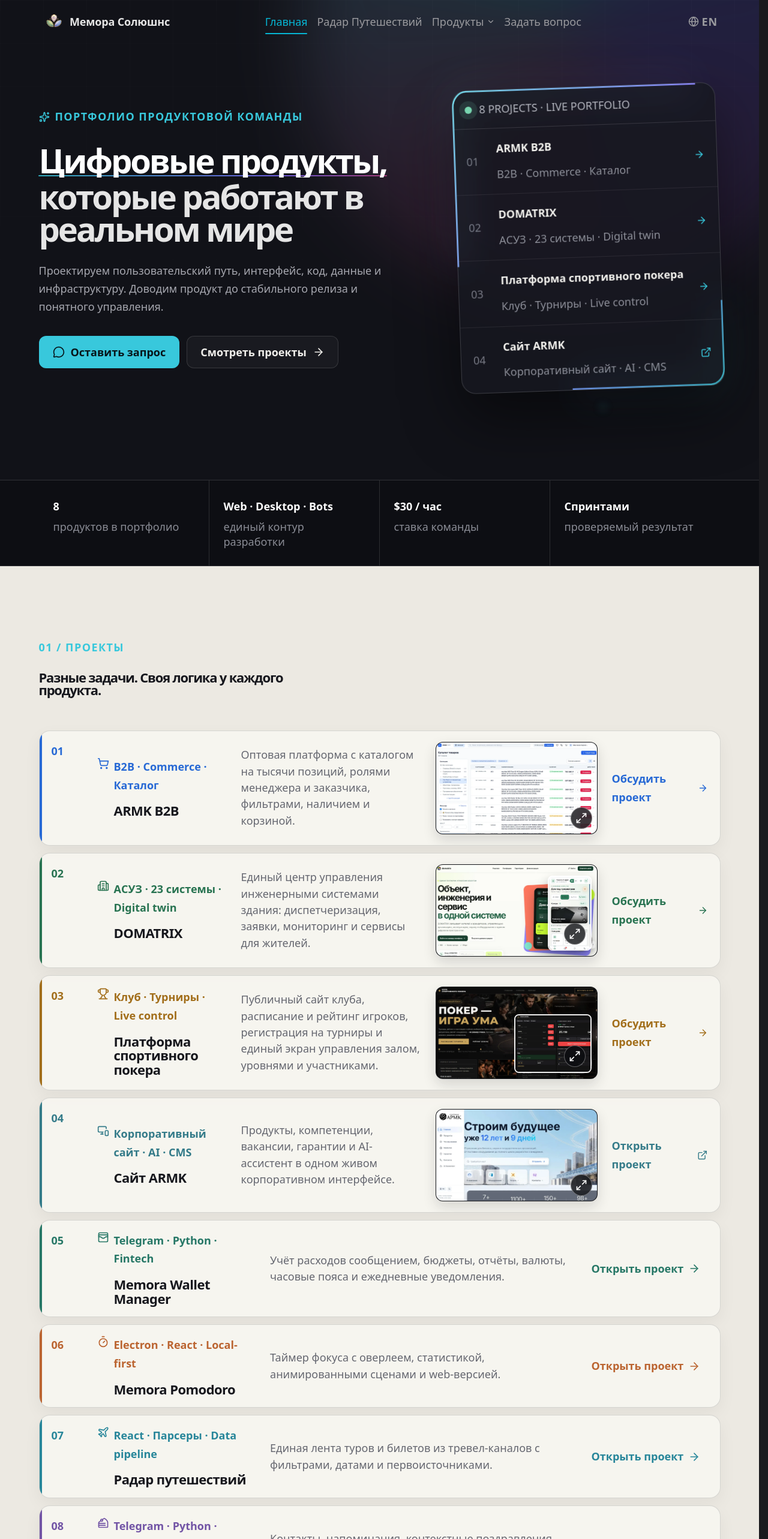
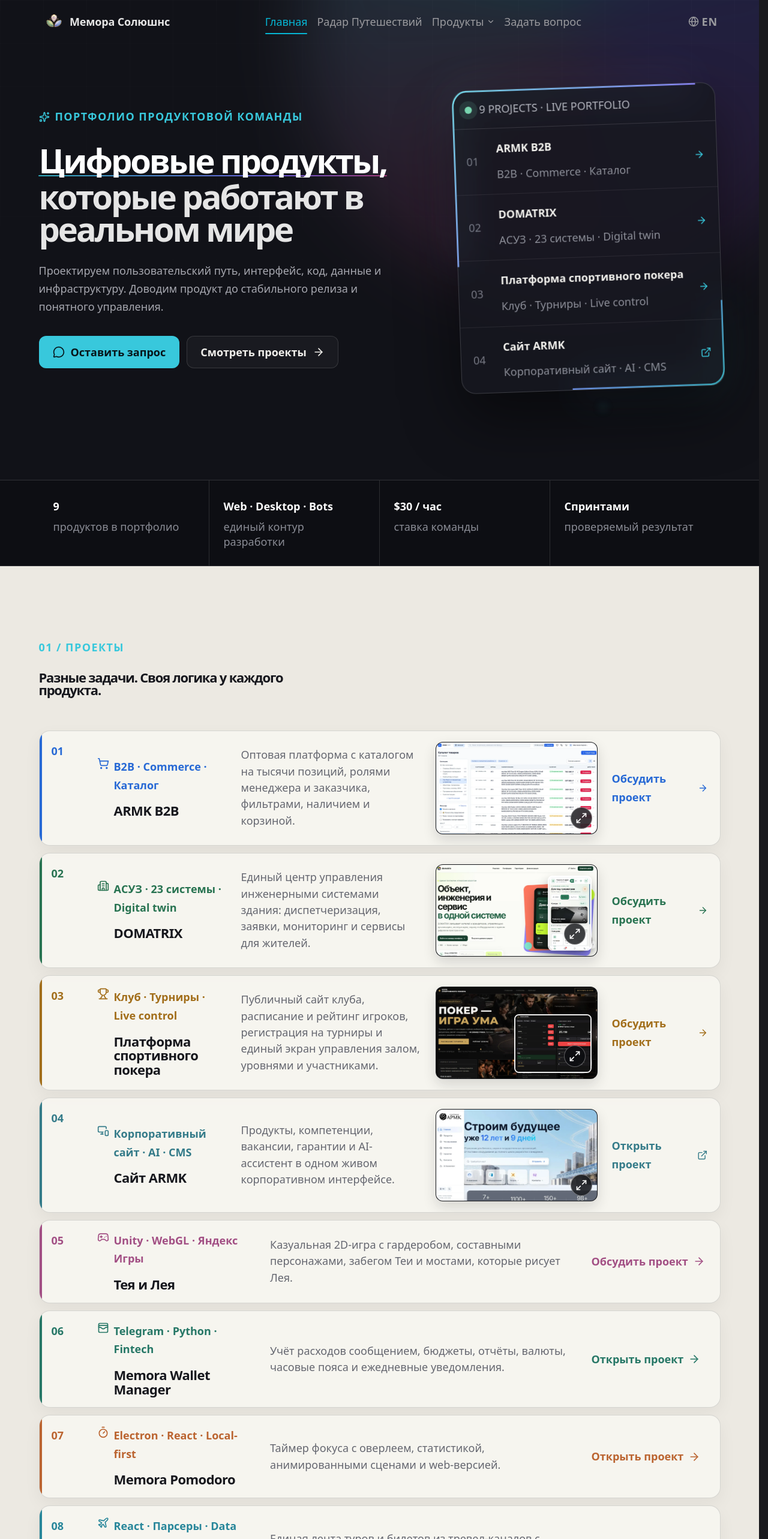
Before and after one commit to arar228/memora-solutions, a React (Vite) app: page / in a window 1280 px wide. Shown: the top 2566 px of the page at 60% size. Built offline with nearby package versions, Linux system fonts and the light colour scheme.

Commit message:
feat: add Teya and Leya to portfolio

```diff
--- a/src/pages/Creator/CreatorPage.css
+++ b/src/pages/Creator/CreatorPage.css
@@ -203,6 +203,7 @@
 .portfolio-case-row.tone-green { --case-accent: #287351; }
 .portfolio-case-row.tone-gold { --case-accent: #a26e1a; }
 .portfolio-case-row.tone-ice { --case-accent: #347b89; }
+.portfolio-case-row.tone-magenta { --case-accent: #a24f84; }
 .portfolio-case-row.tone-mint { --case-accent: #267766; }
 .portfolio-case-row.tone-orange { --case-accent: #bb6430; }
 .portfolio-case-row.tone-cyan { --case-accent: #27869a; }
--- a/src/pages/Creator/CreatorPage.jsx
+++ b/src/pages/Creator/CreatorPage.jsx
@@ -16,6 +16,7 @@
     FileSignature,
     FileText,
     Gauge,
+    Gamepad2,
     Mail,
     Maximize2,
     MessageCircle,
@@ -58,6 +59,7 @@
     { id: 'domatrix', icon: Building2, assets: ['/portfolio/domatrix-landing.webp', '/portfolio/domatrix-app.webp'], tone: 'green' },
     { id: 'poker', icon: Trophy, assets: ['/portfolio/poker-club.webp', '/portfolio/poker-control.webp'], tone: 'gold' },
     { id: 'armk', icon: MonitorSmartphone, assets: ['/portfolio/armk-site.webp'], tone: 'ice' },
+    { id: 'teya-leya', icon: Gamepad2, tone: 'magenta' },
     { id: 'wallet', icon: WalletCards, tone: 'mint' },
     { id: 'pomodoro', icon: Timer, tone: 'orange' },
     { id: 'radar', icon: Plane, tone: 'cyan' },
@@ -73,7 +75,7 @@
         lead: 'Проектируем пользовательский путь, интерфейс, код, данные и инфраструктуру. Доводим продукт до стабильного релиза и понятного управления.',
         discuss: 'Оставить запрос',
         cases: 'Смотреть проекты',
-        proof: [['8', 'продуктов в портфолио'], ['Web · Desktop · Bots', 'единый контур разработки'], ['$30 / час', 'ставка команды'], ['Спринтами', 'проверяемый результат']],
+        proof: [['9', 'продуктов в портфолио'], ['Web · Desktop · Bots', 'единый контур разработки'], ['$30 / час', 'ставка команды'], ['Спринтами', 'проверяемый результат']],
         casesLabel: '01 / Проекты',
         casesTitle: 'Разные задачи. Своя логика у каждого продукта.',
         projectAction: 'Открыть проект',
@@ -83,6 +85,7 @@
             { name: 'DOMATRIX', type: 'АСУЗ · 23 системы · Digital twin', text: 'Единый центр управления инженерными системами здания: диспетчеризация, заявки, мониторинг и сервисы для жителей.', href: '#contact' },
             { name: 'Платформа спортивного покера', type: 'Клуб · Турниры · Live control', text: 'Публичный сайт клуба, расписание и рейтинг игроков, регистрация на турниры и единый экран управления залом, уровнями и участниками.', href: '#contact' },
             { name: 'Сайт ARMK', type: 'Корпоративный сайт · AI · CMS', text: 'Продукты, компетенции, вакансии, гарантии и AI-ассистент в одном живом корпоративном интерфейсе.', href: 'https://armk.pro/' },
+            { name: 'Тея и Лея', type: 'Unity · WebGL · Яндекс Игры', text: 'Казуальная 2D-игра с гардеробом, составными персонажами, забегом Теи и мостами, которые рисует Лея.', href: '#contact' },
             { name: 'Memora Wallet Manager', type: 'Telegram · Python · Fintech', text: 'Учёт расходов сообщением, бюджеты, отчёты, валюты, часовые пояса и ежедневные уведомления.', href: '/wallet' },
             { name: 'Memora Pomodoro', type: 'Electron · React · Local-first', text: 'Таймер фокуса с оверлеем, статистикой, анимированными сценами и web-версией.', href: '/pomodoro' },
             { name: 'Радар путешествий', type: 'React · Парсеры · Data pipeline', text: 'Единая лента туров и билетов из тревел-каналов с фильтрами, датами и первоисточниками.', href: '/travel-radar' },
@@ -126,13 +129,14 @@
     },
     en: {
         eyebrow: 'Product team portfolio', titlePrimary: 'Digital products', titleSecondary: 'built for the real world', scrollHint: 'Continue the journey', lead: 'We design the user journey, interface, code, data, and infrastructure—then take the product to a stable release and clear operations.', discuss: 'Send a request', cases: 'View projects',
-        proof: [['8', 'products in the portfolio'], ['Web · Desktop · Bots', 'one delivery system'], ['$30 / hour', 'team rate'], ['Sprint delivery', 'a verifiable outcome']],
+        proof: [['9', 'products in the portfolio'], ['Web · Desktop · Bots', 'one delivery system'], ['$30 / hour', 'team rate'], ['Sprint delivery', 'a verifiable outcome']],
         casesLabel: '01 / Projects', casesTitle: 'Different challenges. A distinct logic for every product.', projectAction: 'Open project', projectDetails: 'Discuss project',
         projects: [
             { name: 'ARMK B2B', type: 'B2B · Commerce · Catalogue', text: 'A wholesale platform with thousands of items, manager and customer roles, filters, stock, and cart.', href: '#contact' },
             { name: 'DOMATRIX', type: 'BMS · 23 systems · Digital twin', text: 'One control centre for building systems, dispatching, service requests, monitoring, and resident services.', href: '#contact' },
             { name: 'Sports poker platform', type: 'Club · Tournaments · Live control', text: 'A public club website, schedule and player ratings, tournament registration, and one live control screen for the venue, levels, and participants.', href: '#contact' },
             { name: 'ARMK Website', type: 'Corporate website · AI · CMS', text: 'Products, capabilities, vacancies, guarantees, and an AI assistant in one live corporate interface.', href: 'https://armk.pro/' },
+            { name: 'Teya & Leya', type: 'Unity · WebGL · Yandex Games', text: 'A casual 2D game with a wardrobe, modular characters, Teya’s runner, and bridges drawn by Leya.', href: '#contact' },
             { name: 'Memora Wallet Manager', type: 'Telegram · Python · Fintech', text: 'Expense tracking by message, budgets, reports, currencies, time zones, and daily notifications.', href: '/wallet' },
             { name: 'Memora Pomodoro', type: 'Electron · React · Local-first', text: 'A focus timer with overlay, statistics, animated scenes, and a web version.', href: '/pomodoro' },
             { name: 'Travel Radar', type: 'React · Parsers · Data pipeline', text: 'One feed of tours and tickets from travel channels with filters, dates, and source links.', href: '/travel-radar' },
@@ -451,7 +455,7 @@
                         <motion.div className="portfolio-showcase-tilt" initial={prefersReducedMotion ? false : { rotateZ: 0 }} animate={{ rotateZ: -2 }} transition={{ duration: prefersReducedMotion ? 0 : 0.42, delay: prefersReducedMotion ? 0 : 2.64, ease: [0.16, 1, 0.3, 1] }}>
                             <div className="portfolio-showcase">
                                 <div className="portfolio-showcase__scan" aria-hidden="true" />
-                                <div className="portfolio-showcase__pulse"><i /><span>8 PROJECTS · LIVE PORTFOLIO</span></div>
+                                <div className="portfolio-showcase__pulse"><i /><span>{c.projects.length} PROJECTS · LIVE PORTFOLIO</span></div>
                                 {c.projects.slice(0, 4).map((item, index) => { const external = isExternalHref(item.href); return <a href={item.href} target={external ? '_blank' : undefined} rel={external ? 'noopener noreferrer' : undefined} key={item.name}><span>0{index + 1}</span><strong>{item.name}</strong><small>{item.type}</small>{external ? <ExternalLink size={18} /> : <ArrowRight size={18} />}</a>; })}
                             </div>
                             <svg className="portfolio-showcase-outline" viewBox="0 0 100 100" preserveAspectRatio="none" aria-hidden="true">
```
